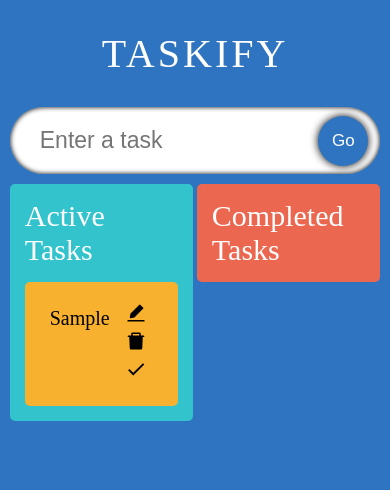
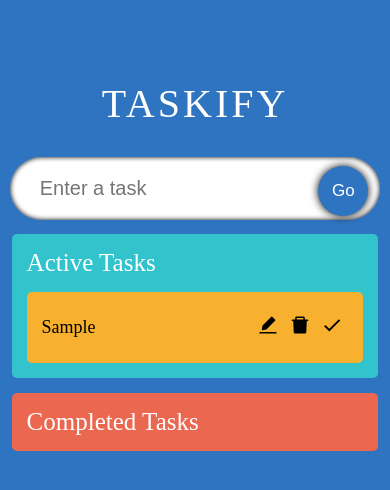
Before and after one commit to asadraiyan/react-typescript-taskify, a React (Create React App) app: page / in a window 390 px wide. Both pictures are taken after typing "Sample" into the empty fields and a click on the button "Go". Shown: the top 490 px of the page. Built offline with nearby package versions, Linux system fonts and the light colour scheme; a web font is replaced by a local one.

Commit message:
Made responsive

```diff
--- a/src/App.css
+++ b/src/App.css
@@ -97,6 +97,7 @@
   padding: 20px;
   background-color: rgb(247, 177, 46);
   transition: 0.2s;
+  align-items: center;
 }
 .todo-form:hover {
   box-shadow: 0 0 5px, black;
@@ -123,3 +124,32 @@
 .drag {
   box-shadow: 0 0 18px black;
 }
+
+@media only screen and (max-width: 700px) {
+  .main-container {
+    flex-direction: column;
+    align-items: center;
+  }
+  .todo-container {
+    width: 99%;
+    margin-bottom: 15px;
+  }
+}
+@media only screen and (max-width: 450px) {
+  .input-task {
+    font-size: 20px;
+    margin-bottom: 4px;
+  }
+  .todos-heading {
+    font-size: 25px;
+  }
+  .todo-item {
+    font-size: 18px;
+  }
+  .title {
+    margin-top: 5rem;
+  }
+  .todo-form {
+    padding-left: 10px;
+  }
+}
```
